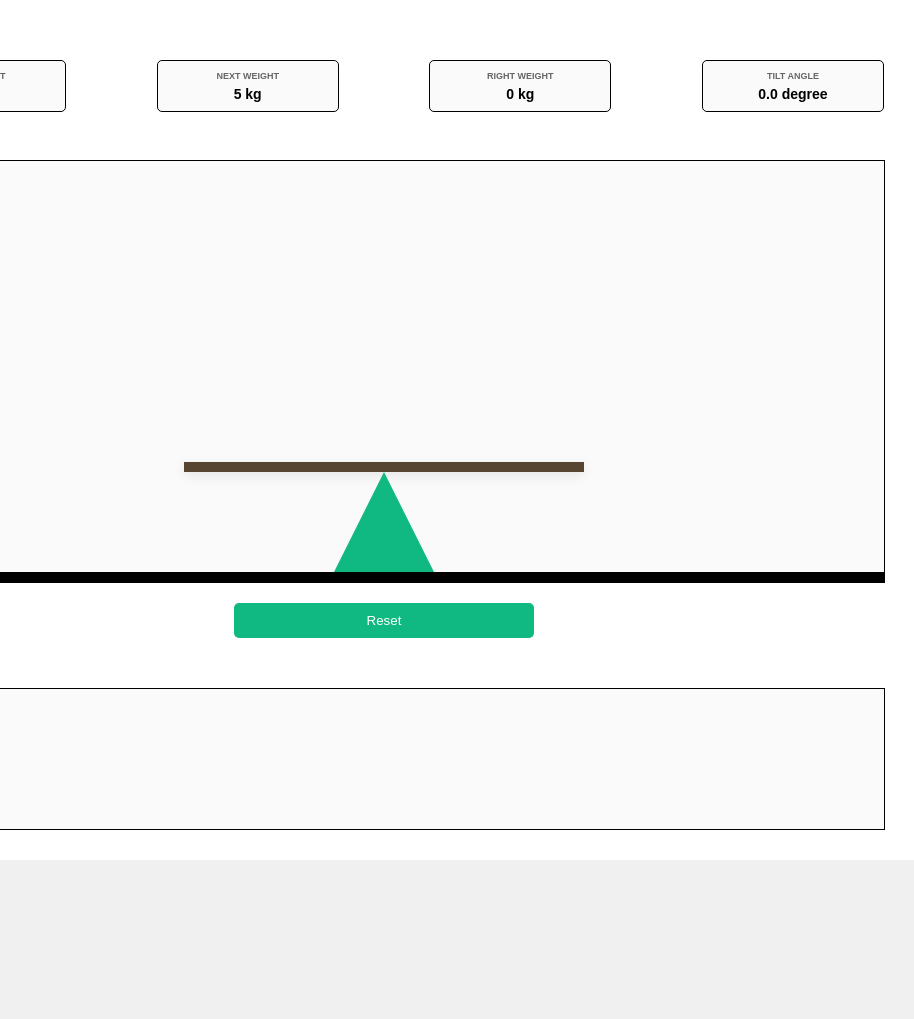
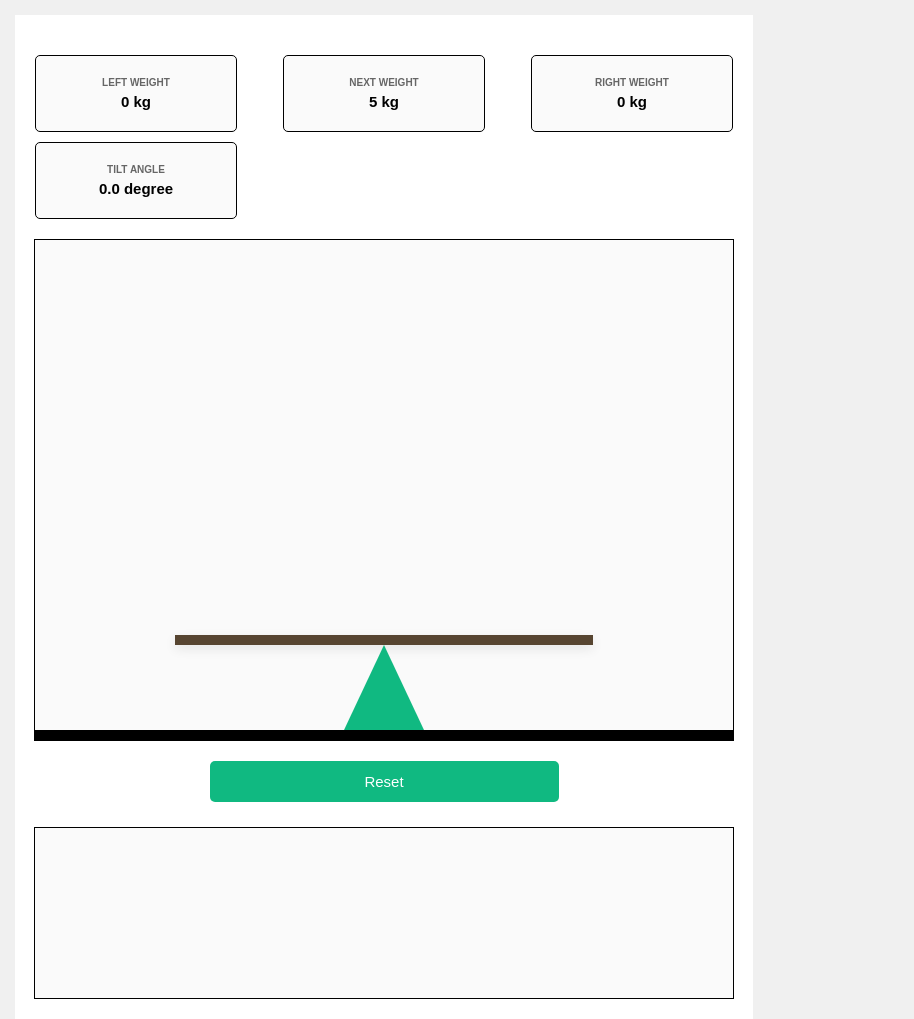
Before and after one commit to antelcha/MUSTAFAGIRGIN-seesaw-simulation, a plain HTML site: page index.html in a window 768 px wide. Shown: the whole page, 914 px wide, since content can reach past the window. Before the commit the page ends 860 px from the top, so only its background shows below. Drawn offline with Linux system fonts and the light colour scheme.

Commit message:
tablet responsive

```diff
--- a/styles.css
+++ b/styles.css
@@ -225,3 +225,75 @@ min-height: 100vh;
         font-size: 16px;
     }
 }
+
+@media (min-width: 501px) and (max-width: 1200px) {
+    body {
+        padding: 15px;
+    }
+
+    .game-container {
+        width: 100%;
+        max-width: 100%;
+        height: auto;
+        padding: 20px;
+        box-sizing: border-box;
+    }
+
+    .simulation-container {
+        width: 100%;
+        height: 500px;
+    }
+
+    .seesaw-container .bar {
+        width: 60%;
+    }
+
+    .seesaw-container .support {
+        border-left: 40px solid transparent;
+        border-right: 40px solid transparent;
+        border-bottom: 85px solid #10b981;
+    }
+
+    .simulation-container .seesaw-container {
+        height: 85px;
+    }
+
+    .seesaw-container .bar {
+        bottom: 85px;
+    }
+
+    .game-container .row {
+        flex-direction: row;
+        flex-wrap: wrap;
+        justify-content: space-between;
+        width: 100%;
+        height: auto;
+        gap: 10px;
+        margin: 20px 0;
+    }
+
+    .row .box {
+
+        min-height: 55px;
+        padding: 10px;
+    }
+
+    .box .title {
+        font-size: 10px;
+    }
+
+    .box .value {
+        font-size: 15px;
+    }
+
+    .log-container {
+        margin-top: 25px;
+        height: 170px;
+    }
+
+    #reset-button {
+        width: 50%;
+        padding: 12px 24px;
+        font-size: 15px;
+    }
+}
```
